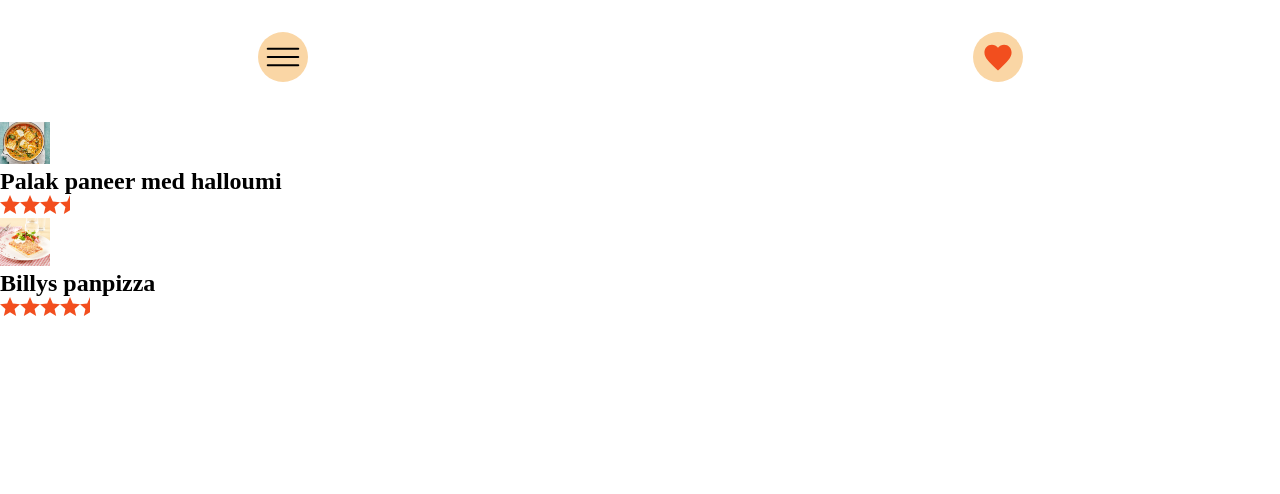
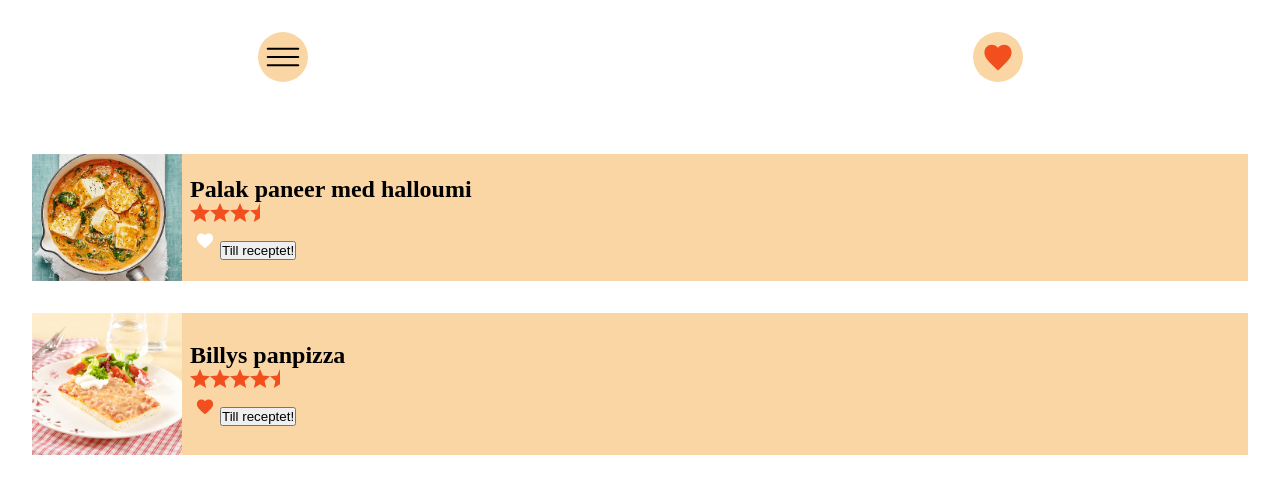
Before and after one commit to CarlMBergman/kokbok, a React (Vite) app in the folder kokbok/: page /allrecipes in a window 1280 px wide. Shown: the top 494 px of the page. Built offline with nearby package versions, Linux system fonts and the light colour scheme.

Commit message:
full lista med knappar

```diff
--- a/kokbok/src/components/RecipeForList.css
+++ b/kokbok/src/components/RecipeForList.css
@@ -1,3 +1,16 @@
+.recipelist {
+    margin: 2rem;
+    background-color: #FAD6A5;
+    display: flex;
+    justify-content: flex-start;
+    align-items: center;
+}
+
 .recipelist__img {
-    width: 50px;
+    width: 150px;
 }
+
+.recipelist__info {
+    width: 60%;
+    margin: .5rem;
+}
--- a/kokbok/src/components/RecipeForList.jsx
+++ b/kokbok/src/components/RecipeForList.jsx
@@ -1,16 +1,21 @@
 import { useNavigate } from 'react-router-dom'
 import './RecipeForList.css'
 import Rating from './likedRecipes/Rating'
+import LikeBtn from './LikeBtn'
 
 function RecipeForList(props) {
 
     const navigate = useNavigate()
 
     return (
-        <article className='recipelist' onClick={ () => navigate('/recipe', { state: { recipe: props.recipe }})}>
+        <article className='recipelist'>
             <img className='recipelist__img' src={ props.imgPath } alt="img" />
-            <h2>{ props.name }</h2>
-            <Rating rating={ props.rating }/>
+            <div className='recipelist__info'>
+                <h2>{ props.name }</h2>
+                <Rating rating={ props.rating }/>
+                <LikeBtn currentRecipe={ props.recipe }/>
+                <button onClick={ () => navigate('/recipe', { state: { recipe: props.recipe }})}>Till receptet!</button>
+            </div>
         </article>
     )
 }
--- a/kokbok/src/components/likedRecipes/LikedRecipe.css
+++ b/kokbok/src/components/likedRecipes/LikedRecipe.css
@@ -1,3 +1,6 @@
 .liked__drop-recipe {
     cursor: pointer;
+    display: flex;
+    justify-content: space-between;
+    align-items: center;
 }
--- a/kokbok/src/components/likedRecipes/LikedRecipe.jsx
+++ b/kokbok/src/components/likedRecipes/LikedRecipe.jsx
@@ -2,6 +2,7 @@ import './LikedRecipe.css'
 import { useNavigate } from 'react-router-dom'
 
 import Rating from './Rating';
+import LikeBtn from '../LikeBtn';
 
 function LikedRecipe(props) {
     const navigate = useNavigate();
@@ -11,9 +12,12 @@ function LikedRecipe(props) {
     }
 
     return (
-        <div className='liked__drop-recipe' onClick={ handleClick }>
-            <h3>{ props.name }</h3>
-            <Rating rating={ props.rating }/>
+        <div className='liked__drop-recipe'>
+            <div  onClick={ handleClick }>
+                <h3>{ props.name }</h3>
+                <Rating rating={ props.rating }/>
+            </div>
+            <LikeBtn currentRecipe={ props.recipe }/>
         </div>
     )
 }
```
